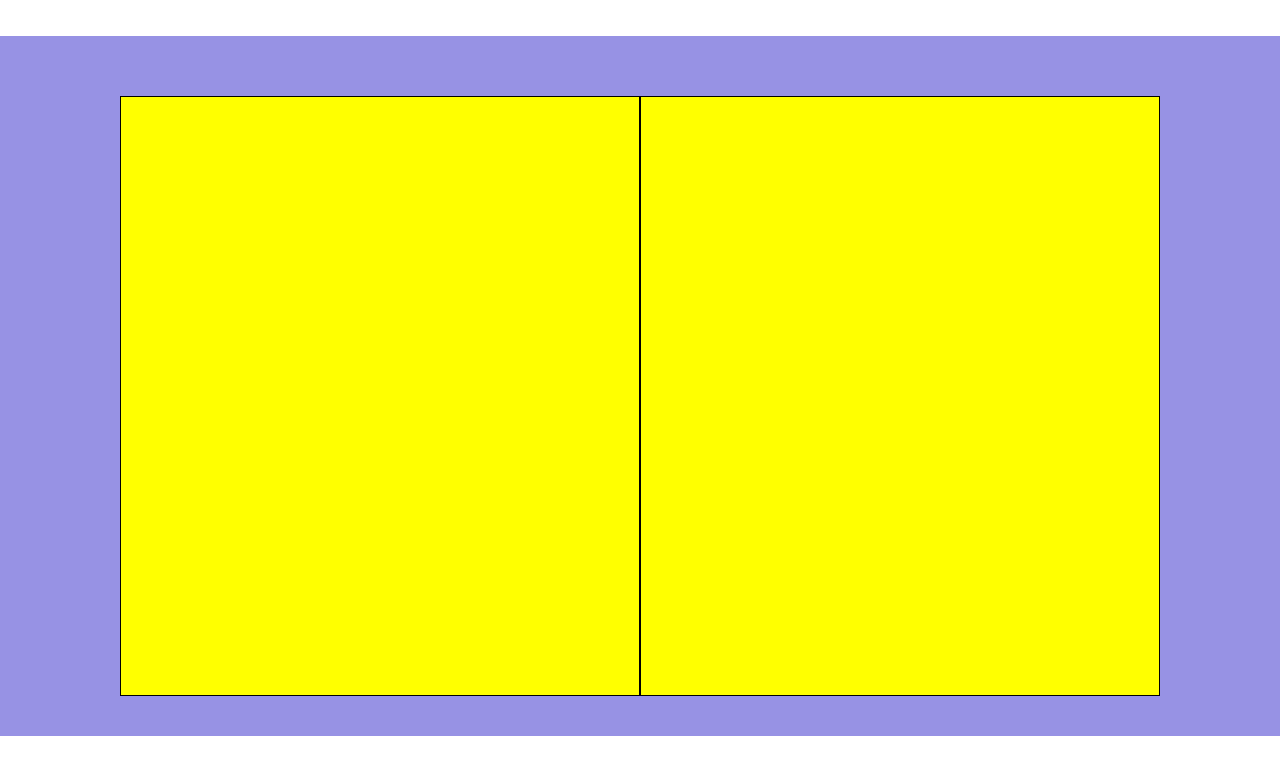
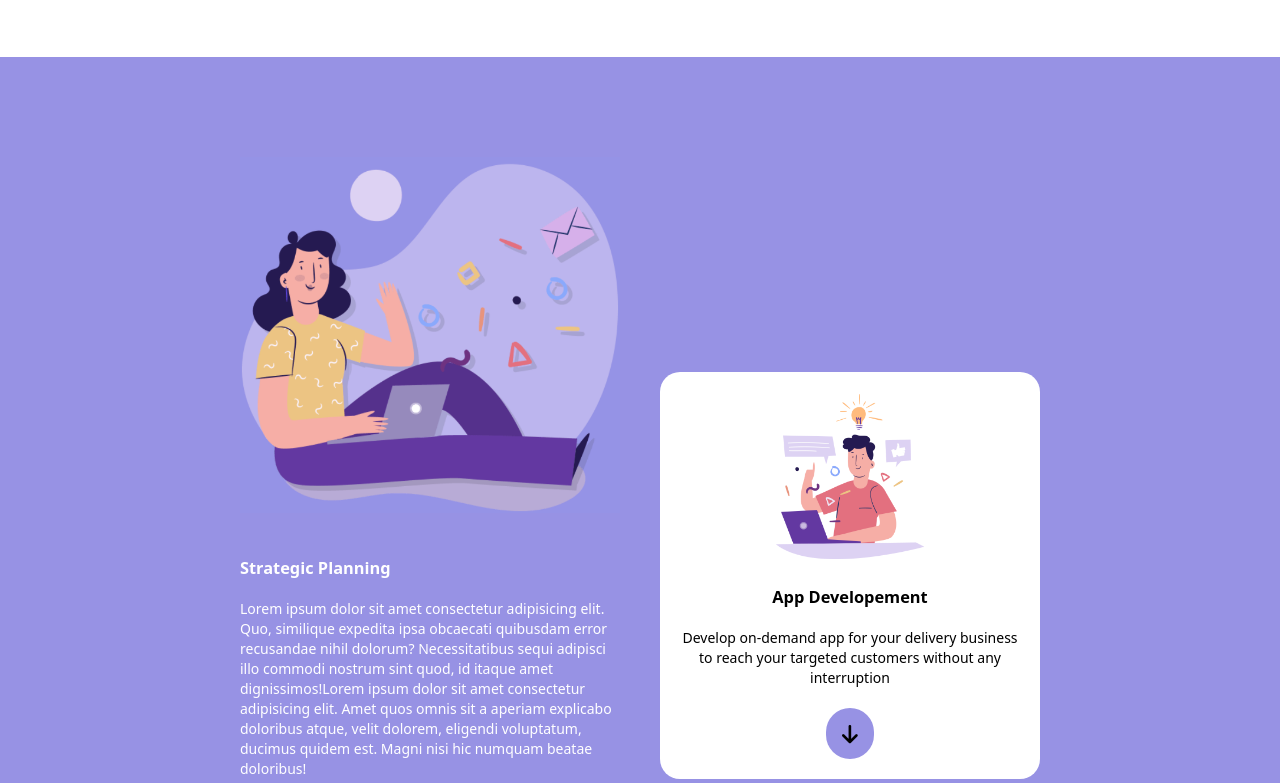
Before and after one commit to FedericoMorrillo/htmlcss-responsive-layout, a plain HTML site: page index.html in a window 1280 px wide. Shown: the part 604-1387 px from the top of the page. Drawn offline with Linux system fonts and the light colour scheme.

Commit message:
feat: seconda section terminata

```diff
--- a/css/style.css
+++ b/css/style.css
@@ -17,10 +17,22 @@ article{
 }
 /*typography*/
 /*common*/
+.black{
+    color: black;
+}
+.b-blue h3,article{
+    color: white;
+}
+.white-col h3{
+    color: black;
+}
 .t-center{
     text-align: center;
 }
-.space{
+.space-up{
+    padding-top: 1.25rem;
+}
+.space-down{
     padding-bottom: 1.25rem;
 }
 .flex {
@@ -31,7 +43,9 @@ article{
     margin: 0 auto;
     padding: 1.25rem 0px;
 }
-
+img{
+    width: 100%;
+}
 .b-blue {
     background-color: #9792e4;
 }
@@ -59,13 +73,6 @@ article{
 }
 /*common*/
 /*debug*/
-
-
-.col {
-    background-color: yellow;
-    height: 37.5rem;
-    border: 1px solid black;
-}
 .user-cards{
     height: 150px;
 }
@@ -159,12 +166,29 @@ li{
 .box {
     justify-content: center;
     padding:2.5rem 0 1.25rem 0 ;
-    margin: 0 1.25rem;
+    margin: 0 7.5rem;
 }
 
 .col {
     width: calc(100% / 2 - 10px);
     padding: 2.5rem 1.25rem;
+}
+.white-col{
+    background-color: white;
+    align-self: end;
+    border-radius: 20px;
+    padding: 1.25rem;
+}
+.white-col img{
+    width: 50%;
+    margin: 0 25%;
+}
+
+.icon{
+    max-width: 3rem;
+    border-radius: 75px;
+    padding: 1rem;
+    margin:0 auto;
 }
 .user-box{
     padding: 1.25rem 0 1.875rem;
@@ -233,6 +257,17 @@ responsive
     .only-desktop{
         display: none;
     }
+    .box{
+        margin: 0 auto;
+        padding: 1.25rem;
+    }
+    .white-col{
+        width: 100%;
+    }
+    .white-col img{
+        width: 100%;
+        margin: 0;
+    }
 }
 /*smartphone*/
 @media screen and ( max-width: 575px){
--- a/index.html
+++ b/index.html
@@ -42,18 +42,22 @@
             <div class="contenitore">
                 <div class="card-box flex">
                     <div class="cards big-card flex">
+                        <!--primo contenitore-->
                         <div class="inf-card">
-                            <h3 class="space">Get a demo application</h3>
-                            <article class="space">
+                            <h3 class="space-down">Get a demo application</h3>
+                            <article class="space-down">
                                 Lorem ipsum dolor sit amet, consectetur adipisicing elit. Commodi veritatis placeat ab voluptas perferendis fugit provident expedita, facere eveniet cum debitis voluptatibus voluptate laudantium in!
                             </article>
                             <div class="blue-btn">
                                 <i class="fa-brands fa-apple" style="color: #ffffff;"></i>  <a href=""> <strong>App Store</strong></a>
                             </div>
                         </div>
+                        <!--/primo contenitore-->
+                        <!--secondo contenitore-->
                         <div class="card-img flex">
                             <img src="img/phone.png" alt="plan your trips">
                         </div>
+                        <!--/secondo contenitore-->
                     </div>
                     <div class="cards t-center">
                             <i class="fa-solid fa-file-code fa-xl i-xl" style="color: #0084fd;"></i>
@@ -84,10 +88,27 @@
             <div class="contenitore">
                 <div class="box flex">
                     <div class="col">
-                        <div></div>
-                        <div></div>
+                        <div class="space-down">
+                            <img src="img/planning1.png" alt="planning">
+                        </div>
+                        <div>
+                            <h3 class="space-up space-down">Strategic Planning</h3>
+                            <article>Lorem ipsum dolor sit amet consectetur adipisicing elit. Quo, similique expedita ipsa obcaecati quibusdam error recusandae nihil dolorum? Necessitatibus sequi adipisci illo commodi nostrum sint quod, id itaque amet dignissimos!Lorem ipsum dolor sit amet consectetur adipisicing elit. Amet quos omnis sit a aperiam explicabo doloribus atque, velit dolorem, eligendi voluptatum, ducimus quidem est. Magni nisi hic numquam beatae doloribus!</article>
+                        </div>
                     </div>
-                    <div class="col">
+                    <div class="col flex">
+                        <div class="white-col">
+                            <div>
+                                <img class="space-down" src="img/planning2.png" alt="planning2">
+                            </div>
+                            <div class=" t-center">
+                                <h3 class="black space-down">App Developement</h3>
+                                <article class="black space-down">Develop on-demand app for your delivery business to reach your targeted customers without any interruption</article>
+                            </div>
+                            <div class="icon b-blue">
+                                <i class="fa-solid fa-arrow-down fa-xl"></i>
+                            </div>
+                        </div>
 
                     </div>
                 </div>
```
Also changed, not shown: img/phone.png (added), img/planning1.png (added), img/planning2.png (added).
